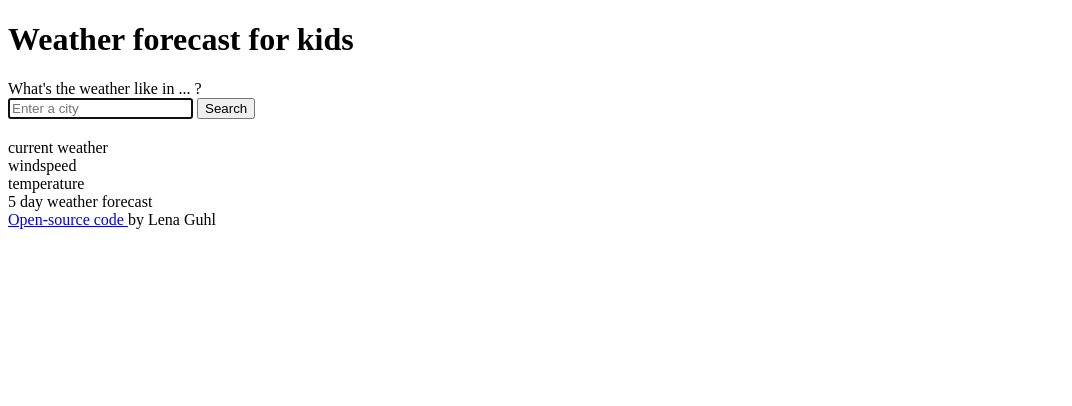
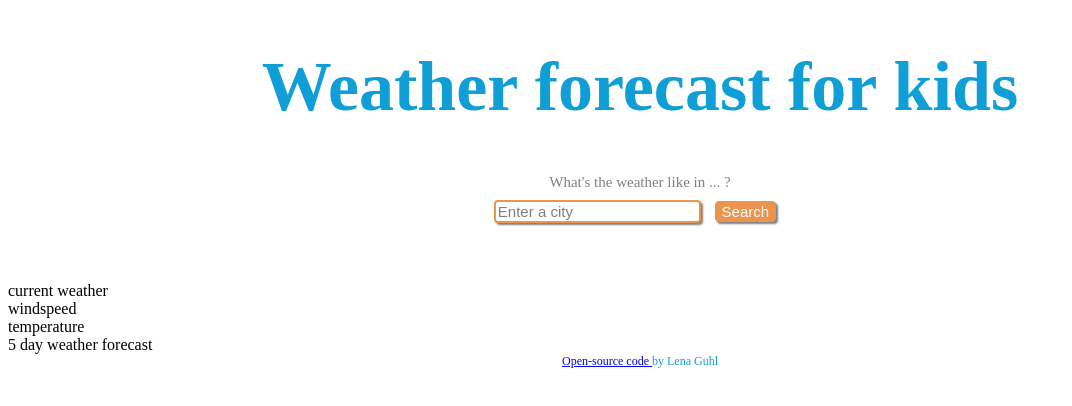
Before and after one commit to lenaguhl/WeatherProject, a plain HTML site: page index.html in a window 1280 px wide. Shown: the whole page, without its empty margins (0-1072 px from the left). Drawn offline with Linux system fonts and the light colour scheme.

Commit message:
Create and connect styles.css

```diff
--- a/index.html
+++ b/index.html
@@ -5,6 +5,7 @@
     <meta http-equiv="X-UA-Compatible" content="IE=edge">
     <meta name="viewport" content="width=device-width, initial-scale=1.0">
     <title>Weather Forecast</title>
+    <link rel="stylesheet" href="styles.css" />
 </head>
 <body>
   <header>
@@ -69,6 +70,6 @@
     </a>
     by Lena Guhl
   </footer>
-
+<script src="script.js"></script>
 </body>
 </html>
--- /dev/null
+++ b/styles.css
@@ -0,0 +1,48 @@
+h1 {
+  color: rgb(16, 158, 214);
+  font-size: 70px;
+  text-align: center;
+}
+h2 {
+  color: rgb(234, 148, 77);
+  font-size: 60px;
+  text-align: center;
+}
+footer {
+  color: rgb(16, 158, 214);
+  font-size: 12px;
+  text-align: center;
+}
+.city-input {
+  background: white;
+  border: solid 2px rgb(234, 148, 77);
+  border-radius: 4px;
+  box-shadow: 2px 2px 2px grey;
+  color: grey;
+  font-size: 15px;
+  outline: none;
+  text-align: left;
+}
+::placeholder {
+  color: grey;
+  font-size: 15px;
+}
+.search-button {
+  background: rgb(234, 148, 77);
+  border: solid 1px rgb(234, 148, 77);
+  border-radius: 4px;
+  box-shadow: 2px 2px 2px grey;
+  color: white;
+  font-size: 15px;
+  margin: 10px;
+  transition: 200ms ease-in;
+}
+.search-button:hover {
+  background: rgb(234, 148, 77, 0.8);
+  cursor: pointer;
+}
+.search-city {
+  color: grey;
+  font-size: 15px;
+  text-align: center;
+}
```
